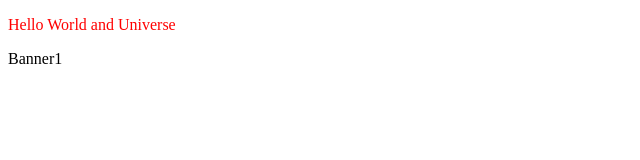
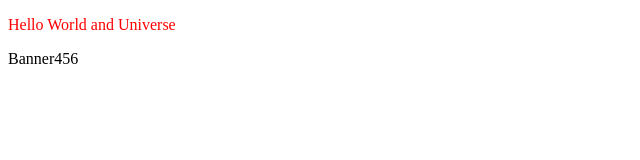
Before and after one commit to kegorn/js-course, a plain HTML site: page Lesson1/index.html in a window 1280 px wide. Shown: the full height of the page, 0-640 px from the left. Drawn offline with Linux system fonts and the light colour scheme.

Commit message:
Banner456

```diff
--- a/Lesson1/index.html
+++ b/Lesson1/index.html
@@ -8,7 +8,7 @@
 </head>
 <body>
     <p>Hello World and Universe</p>
-    <div>Banner1</div>
+    <div>Banner456</div>
 
 </body>
 </html>
```
